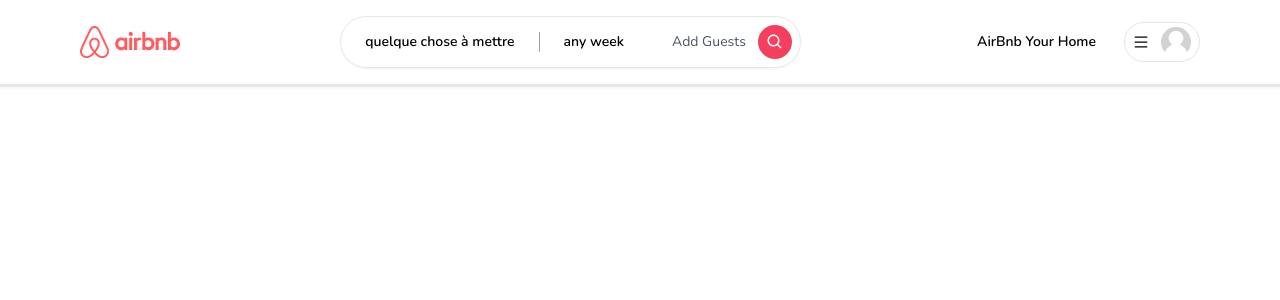
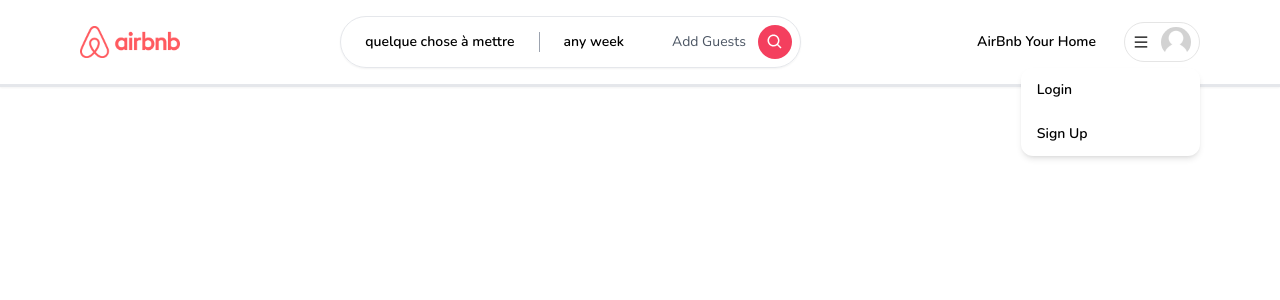
Before and after one commit to lapinRagnar/airbnb-nextAuth-mongodb-prisma, a Next.js app: page / in a window 1280 px wide. Both pictures are taken after a click on the element 1161 px from the left and 42 px from the top of the page. Shown: the top 300 px of the page. Built offline with nearby package versions, Linux system fonts and the light colour scheme.

Commit message:
create toggle dropdown UserMenu

```diff
--- /dev/null
+++ b/app/components/navbar/MenuItem.tsx
@@ -0,0 +1,25 @@
+'use client'
+
+interface MenuItemProps {
+  onClick: () => void
+  label: string
+}
+
+const MenuItem: React.FC<MenuItemProps> = ({ onClick, label }) => {
+  return (
+    <div
+      onClick={onClick}
+      className='
+        px-4
+        py-3
+        hover:bg-neutral-100
+        transition
+        font-semibold
+      '
+    >
+      { label }
+    </div>
+  )
+}
+
+export default MenuItem
--- a/app/components/navbar/Navbar.tsx
+++ b/app/components/navbar/Navbar.tsx
@@ -1,10 +1,14 @@
-import React from 'react'
+'use client'
+
 import Container from '../Container'
 import Logo from './Logo'
 import Search from './Search'
 import UserMenu from './UserMenu'
 
 const Navbar = () => {
+
+
+
   return (
     <div className='fixed w-full bg-white z-10 shadow-sm'>
       <div
--- a/app/components/navbar/UserMenu.tsx
+++ b/app/components/navbar/UserMenu.tsx
@@ -2,8 +2,18 @@
 
 import { AiOutlineMenu } from 'react-icons/ai'
 import Avatar from '../Avatar'
+import { useState, useCallback } from 'react'
+import MenuItem from './MenuItem'
 
 const UserMenu = () => {
+
+  const [isOpen, setIsOpen] = useState(false)
+
+  const toggleOpen = useCallback(() => {
+    setIsOpen((value) => !value)
+  }, [])
+
+
   return (
     <div className='relative'>
       <div
@@ -28,7 +38,7 @@ const UserMenu = () => {
         </div>
 
         <div
-          onClick={() => {}}
+          onClick={toggleOpen}
           className='
             p-4
             md:py-1
@@ -53,6 +63,38 @@ const UserMenu = () => {
         </div>
 
       </div>
+
+      { isOpen && (
+        <div
+          className='
+            absolute
+            rounded-xl
+            shadow-md
+            w-[40vw]
+            md:w-3/4
+            bg-white
+            overflow-hidden
+            right-0
+            top-12
+            text-sm
+          '
+        >
+          <div className='flex flex-col cursor-pointer'>
+            <>
+              <MenuItem
+                onClick={() => {}}
+                label='Login'
+              />
+
+              <MenuItem
+                onClick={() => {}}
+                label='Sign Up'
+              />
+            </>
+          </div>
+        </div>
+      )}
+
     </div>
   )
 }
```
